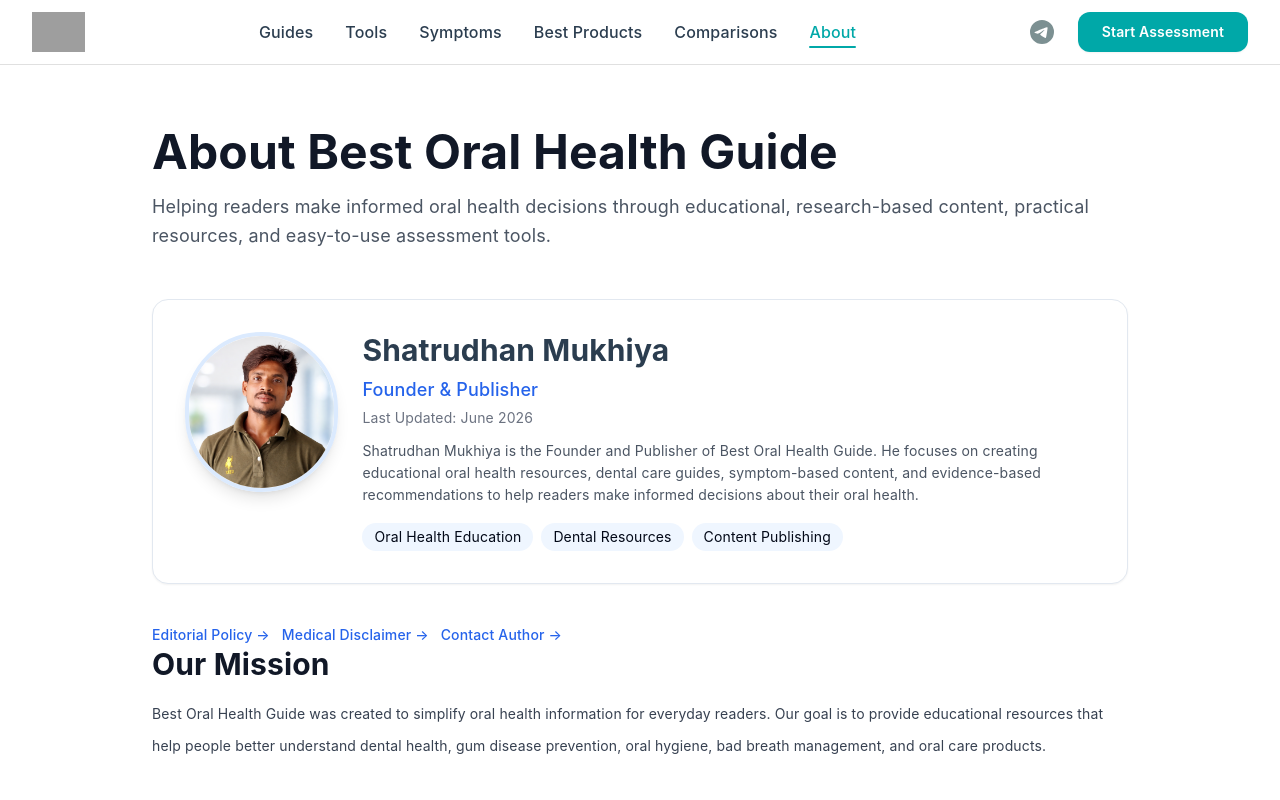
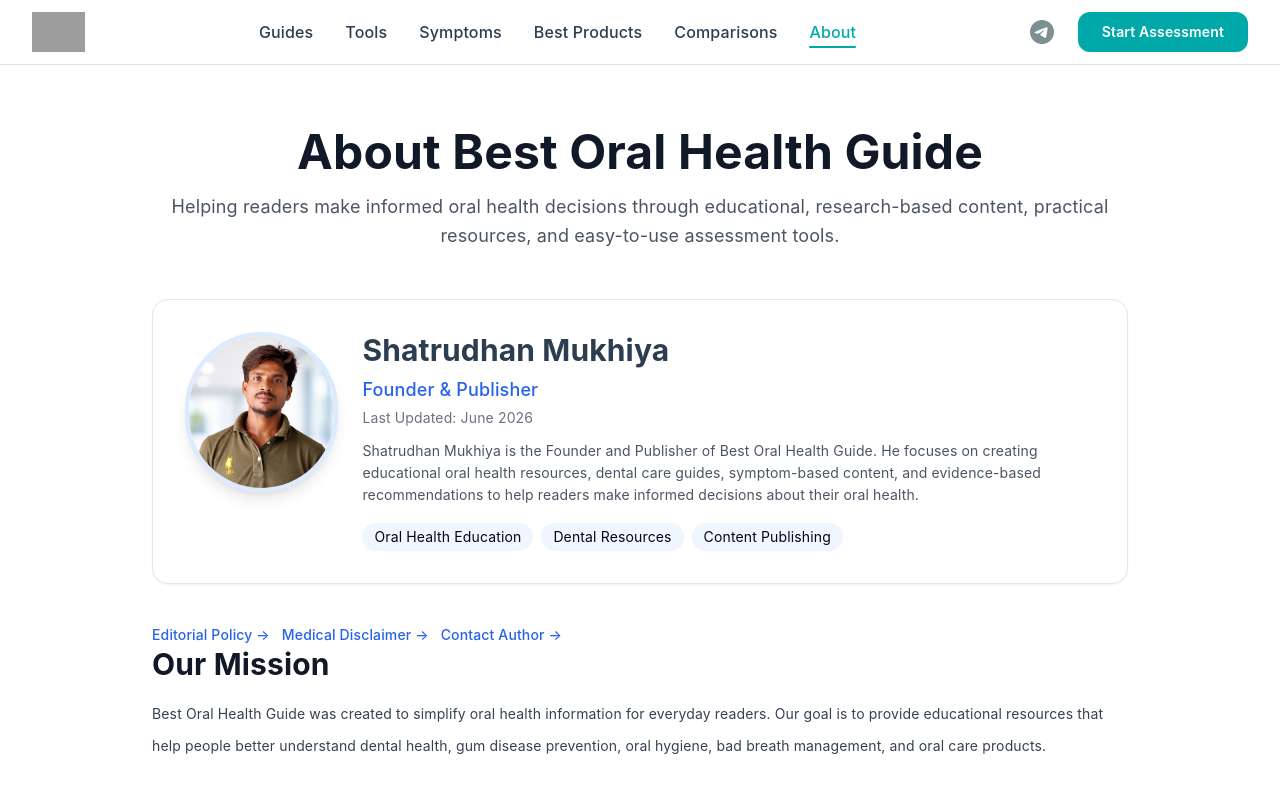
Before and after one commit to shatrudhan1/bestoralhealthguide, a React (Vite) app: page /about-author in a window 1280 px wide. Shown: the top 800 px of the page. Built offline with nearby package versions, Linux system fonts and the light colour scheme; grey boxes are pictures that could not be loaded.

Commit message:
Center align the hero section title

```diff
--- a/src/pages/AboutAuthorPage.jsx
+++ b/src/pages/AboutAuthorPage.jsx
@@ -19,7 +19,7 @@ const AboutAuthorPage = () => {
         <div className="max-w-5xl mx-auto px-6 pt-32 pb-12">
 
           {/* Hero Section */}
-<div className="mb-12">
+<div className="mb-12 text-center">
   <h1 className="text-4xl md:text-5xl font-bold text-gray-900 mb-4">
     About Best Oral Health Guide
   </h1>
```
